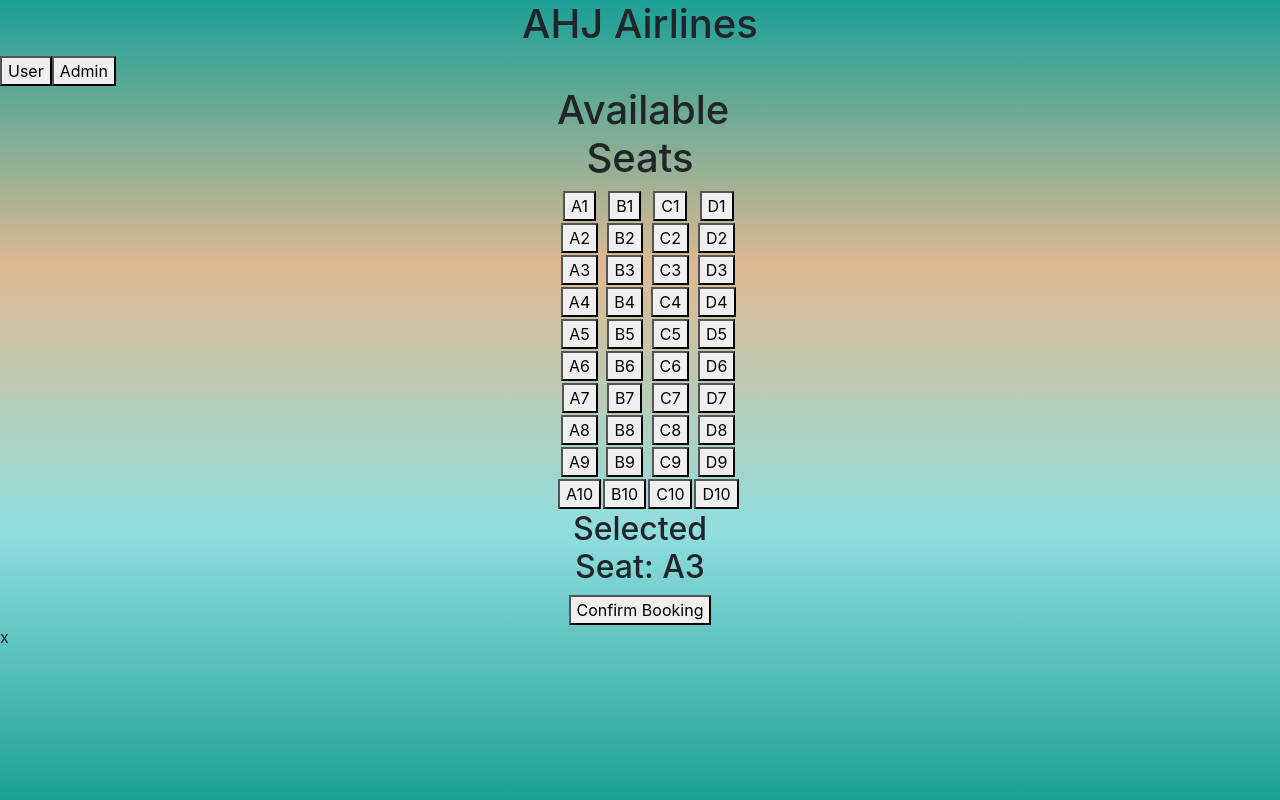
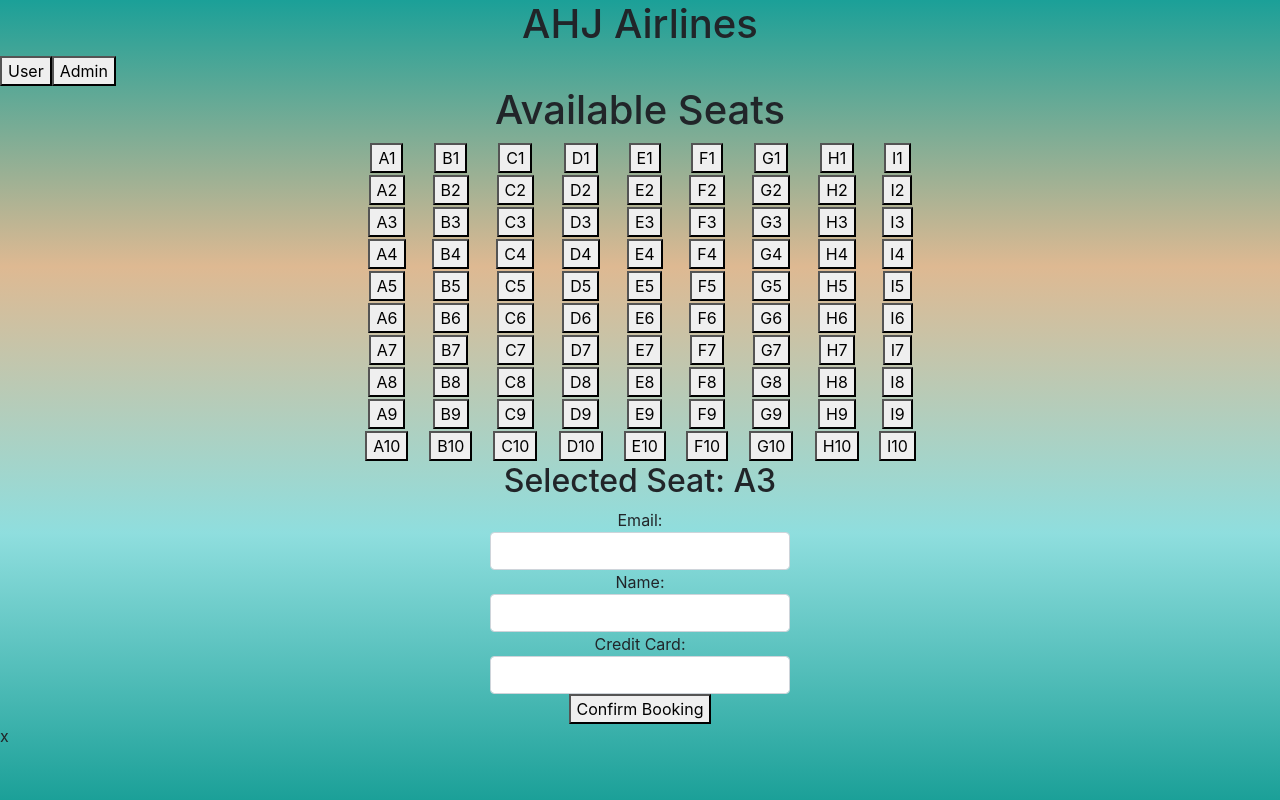
Before and after one commit to GigaXXIV/ahj-airline-client, a React (Create React App) app: page /flights/1/showpage in a window 1280 px wide. Both pictures are taken after a click on the button "A3". Built offline with nearby package versions, Linux system fonts and the light colour scheme.

Commit message:
Showpage updates

```diff
--- a/src/components/ShowPage.jsx
+++ b/src/components/ShowPage.jsx
@@ -9,7 +9,7 @@ const ShowPage = ({ match }) => {
 
   let { flightId } = useParams();
   useEffect(() => {
-    const cols = "ABCD";
+    const cols = "ABCDEFGHI";
     const numRows = 10;
     let newSeats = [];
     for (let rowIndex = 0; rowIndex < numRows; rowIndex++) {
@@ -27,32 +27,45 @@ const ShowPage = ({ match }) => {
     setSelectedSeat(seat);
   };
 
-  const handleBookingConfirmation = async () => {
-    try {
-      const response = await axios.post(`/flights/${match.params.flightId}/book_seat`, {
-        seat: selectedSeat
-      });
-      const updatedBookedSeats = [...bookedSeats, selectedSeat];
-      setBookedSeats(updatedBookedSeats);
-    } catch (error) {
-      console.error(error);
-    }
+
+  const handleBookingConfirmation = () => {
+    alert("Booking Confirmed!");
+    setTimeout(() => {
+      window.location.assign("http://localhost:3001");
+    }, 1);
   };
+
+
+  // const handleBookingConfirmation = async () => {
+  //   try {
+  //     const response = await axios.post(`/flights/${match.params.flightId}/book_seat`, {
+  //       seat: selectedSeat
+  //     });
+  //     const updatedBookedSeats = [...bookedSeats, selectedSeat];
+  //     setBookedSeats(updatedBookedSeats);
+  //     alert("Booking Confirmed!");
+  //     window.location.assign("http://localhost:3001");
+  //   } catch (error) {
+  //     console.error(error);
+  //   }
+  // };
+
 
 
   return (
   <div className="container text-center">
   <div className="row align-items-center">
-    <div className="col-md-5">
+  <h1>Available Seats</h1>
+    <div className="col-md-3">
     </div>
-    <div className="col-md-2">
-      <h1>Available Seats</h1>
+    <div className="col-md-6">
+    <div class="row justify-content-evenly">
       <table style={{ height: "300px", overflow: "auto" }}>
         <tbody>
           {seats.map((row, rowIndex) => (
             <tr key={rowIndex}>
               {row.map((seat, seatIndex) => (
-                <td key={seatIndex}>
+                <td key={seatIndex} >
                   {bookedSeats.includes(seat) ? (
                     <span>Booked</span>
                   ) : (
@@ -66,14 +79,30 @@ const ShowPage = ({ match }) => {
           ))}
         </tbody>
       </table>
-      {selectedSeat && (
-        <div>
-          <h2>Selected Seat: {selectedSeat}</h2>
-          <button onClick={handleBookingConfirmation}>Confirm Booking</button>
-        </div>
-      )}
+      </div>
     </div>
-    <div className="col-md-5">
+    {selectedSeat && (
+  <div>
+    <h2>Selected Seat: {selectedSeat}</h2>
+    <form>
+
+      <div className="form-group">
+        <label htmlFor="email">Email:</label>
+        <input type="email" id="email" className="input-field form-control" />
+      </div>
+      <div className="form-group">
+        <label htmlFor="name">Name:</label>
+        <input type="text" id="name" className="input-field form-control" />
+      </div>
+      <div className="form-group">
+        <label htmlFor="credit-card">Credit Card:</label>
+        <input type="text" id="credit-card" className="input-field form-control" />
+      </div>
+      <button onClick={handleBookingConfirmation}>Confirm Booking</button>
+    </form>
+  </div>
+)}
+    <div className="col-md">
     </div>
   </div>
 </div>
--- a/src/index.css
+++ b/src/index.css
@@ -27,8 +27,7 @@ h1 {
   text-align: center;
 }
 
-.bookingform {
-  align-items: center;
-  text-align: center;
-  align-content: center;
+.input-field {
+  width: 300px;
+  margin: auto;
 }
```
